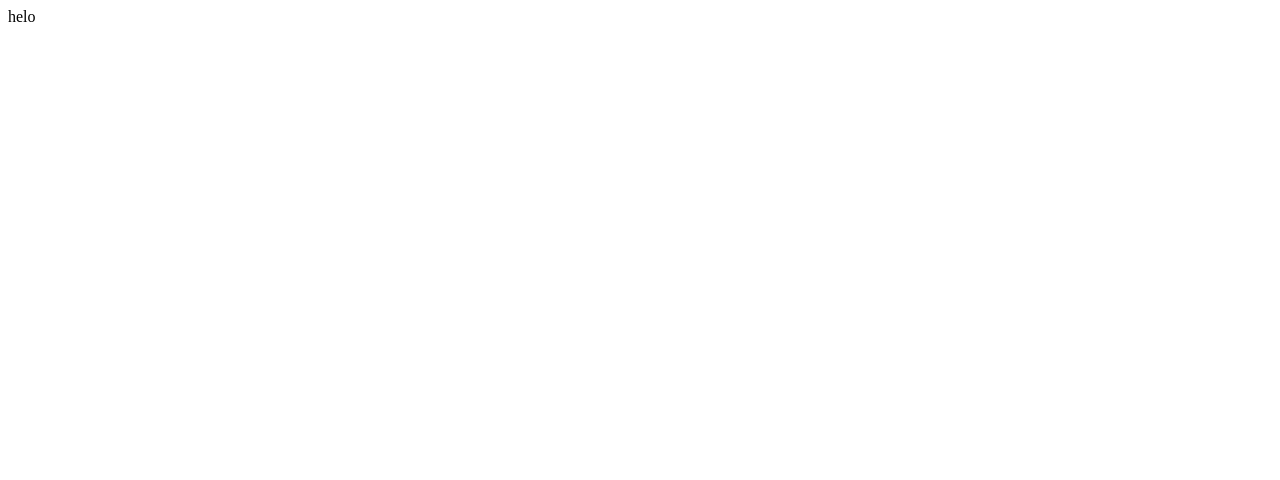
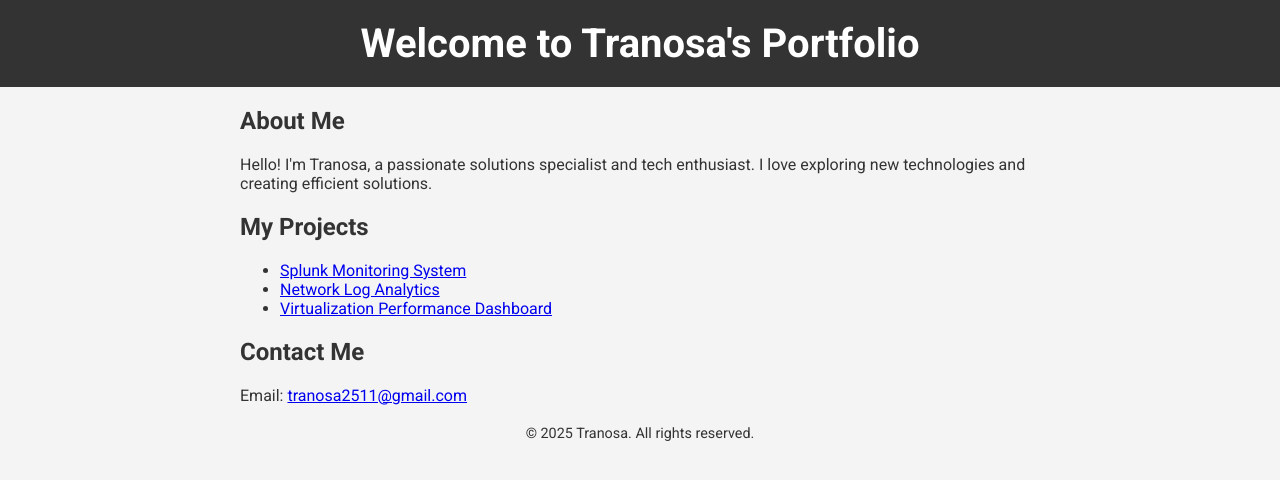
Before and after one commit to tranosa25/tranosa25.github.io, a plain HTML site: page index.html in a window 1280 px wide. Drawn offline with Linux system fonts and the light colour scheme.

Commit message:
Update index.html

```diff
--- a/index.html
+++ b/index.html
@@ -1,4 +1,57 @@
-<html>
-  <head></head>
-<body>helo</body>
+<!DOCTYPE html>
+<html lang="en">
+<head>
+  <meta charset="UTF-8">
+  <meta name="viewport" content="width=device-width, initial-scale=1.0">
+  <title>Tranosa's Portfolio</title>
+  <link href="https://fonts.googleapis.com/css2?family=Roboto:wght@300;400;700&display=swap" rel="stylesheet">
+  <style>
+    body {
+      font-family: 'Roboto', sans-serif;
+      margin: 0;
+      padding: 0;
+      text-align: center;
+      background-color: #f4f4f4;
+      color: #333;
+    }
+    header {
+      background-color: #333;
+      color: #fff;
+      padding: 20px;
+    }
+    header h1 {
+      margin: 0;
+      font-size: 2.5rem;
+    }
+    section {
+      margin: 20px auto;
+      max-width: 800px;
+      text-align: left;
+    }
+    footer {
+      margin-top: 20px;
+      font-size: 0.9rem;
+    }
+  </style>
+</head>
+<body>
+  <header>
+    <h1>Welcome to Tranosa's Portfolio</h1>
+  </header>
+  <section>
+    <h2>About Me</h2>
+    <p>Hello! I'm Tranosa, a passionate solutions specialist and tech enthusiast. I love exploring new technologies and creating efficient solutions.</p>
+    <h2>My Projects</h2>
+    <ul>
+      <li><a href="#">Splunk Monitoring System</a></li>
+      <li><a href="#">Network Log Analytics</a></li>
+      <li><a href="#">Virtualization Performance Dashboard</a></li>
+    </ul>
+    <h2>Contact Me</h2>
+    <p>Email: <a href="mailto:tranosa2511@gmail.com">tranosa2511@gmail.com</a></p>
+  </section>
+  <footer>
+    © 2025 Tranosa. All rights reserved.
+  </footer>
+</body>
 </html>
```
